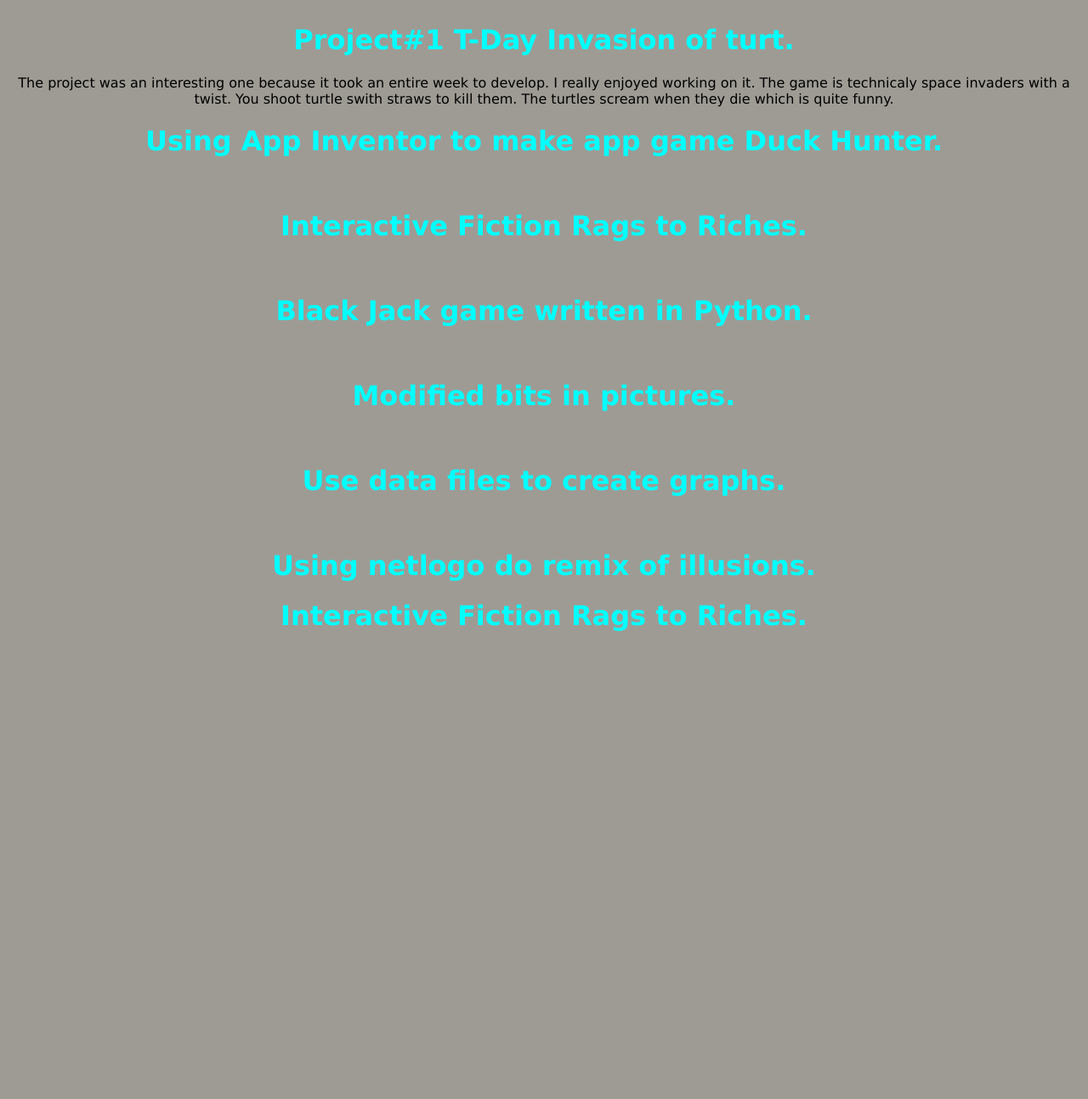
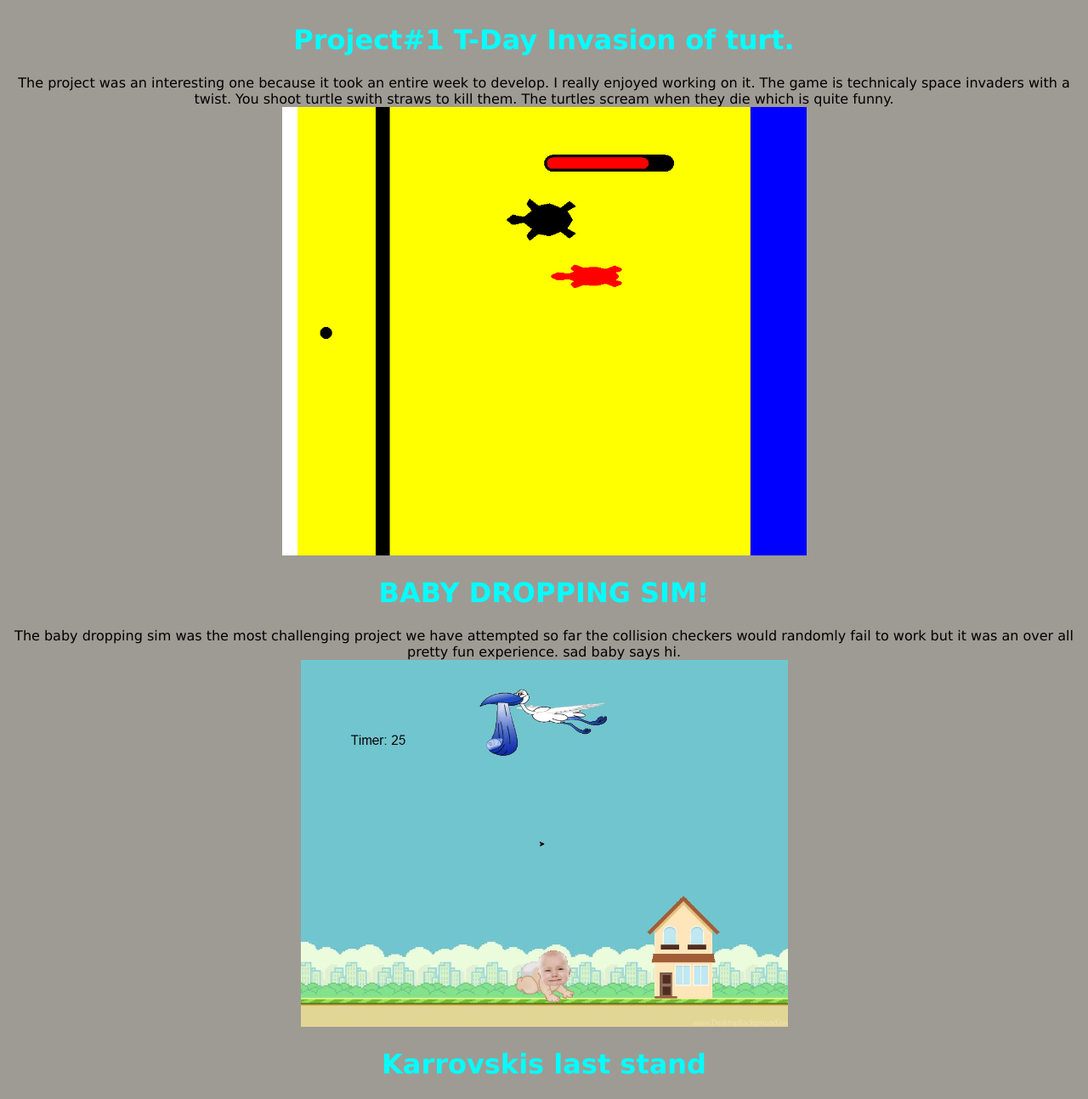
Before and after one commit to VladDruia/Principles23, a plain HTML site: page portfolio.html in a window 1280 px wide. Shown: the part 120-1414 px from the top of the page at 85% size. Before the commit the page ends 912 px from the top, so only its background shows below. Drawn offline with Linux system fonts and the light colour scheme.

Commit message:
Add files via upload

```diff
--- a/portfolio.html
+++ b/portfolio.html
@@ -15,10 +15,15 @@
     <h1 style="color: cyan;">   Project#1 T-Day Invasion of turt.</h1>
     The project was an interesting one because it took an entire week to develop. I really enjoyed working on it. The game is technicaly space invaders with a twist. You shoot turtle swith straws to kill them. The turtles scream when they die which is quite funny.
     <br>
-    <h1 style="color: cyan;">   Using App Inventor to make app game Duck Hunter.</h1>
+    <img src="images/tday.PNG"><img>
+    <h1 style="color: cyan;">   BABY DROPPING SIM!</h1>
+    The baby dropping sim was the most challenging project we have attempted so far the collision checkers would randomly fail to work but it was an over all pretty fun experience. sad baby says hi.
     <br>
-    <h1 style="color: cyan;">   Interactive Fiction Rags to Riches.</h1>
+    <img src="images/babydrop.PNG"><img>
+    <h1 style="color: cyan;">   Karrovskis last stand</h1>
+    It was a fun game to make I worked heavily on the sprites and assets of the game. Im pretty happy on how it turned out but i wish we could have had more time to make it fully.
     <br>
+    <iframe src="https://scratch.mit.edu/projects/827302806/embed" allowtransparency="true" width="485" height="402" frameborder="0" scrolling="no" allowfullscreen></iframe>
     <h1 style="color: cyan;">   Black Jack game written in Python.</h1>
     <br>
     <h1 style="color: cyan;">   Modified bits in pictures.</h1>
```
Also changed, not shown: images/babydrop.PNG (added), images/cycle.jfif (added), images/laststand.PNG (added), images/tday.PNG (added), 1 other file.
